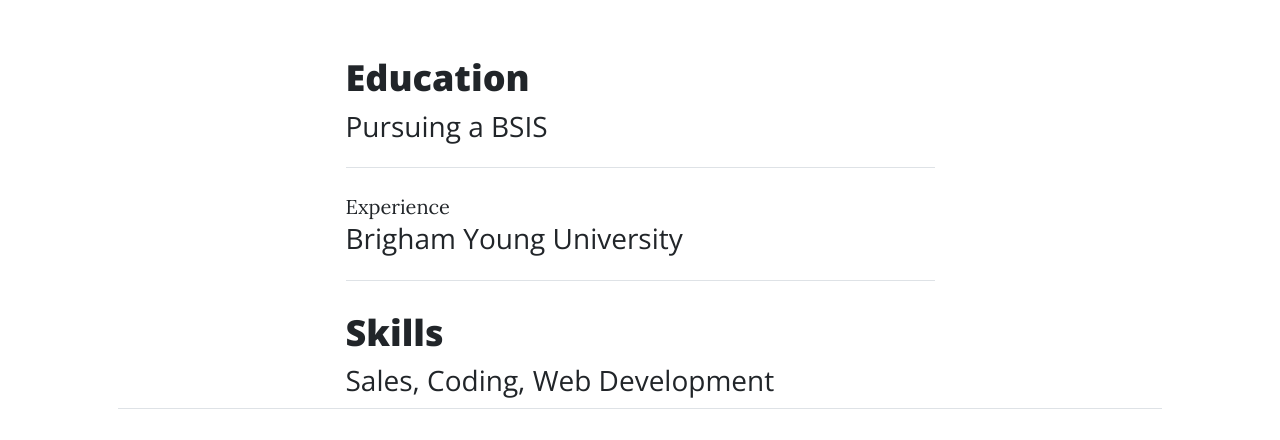
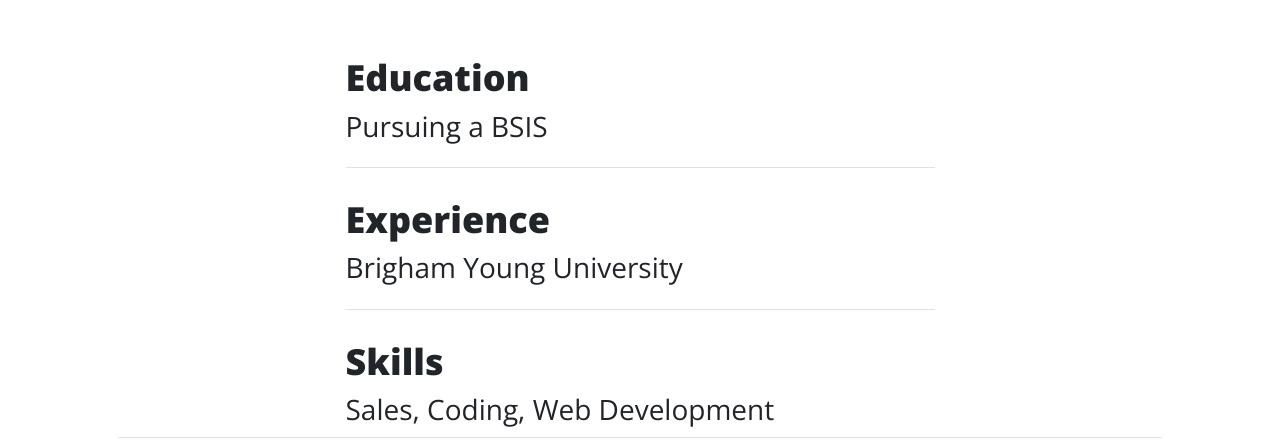
Before and after one commit to emkpetersonn/emkpetersonn.github.io, a plain HTML site: page index.html in a window 1280 px wide. Shown: the part 650-1090 px from the top of the page. Drawn offline with nearby package versions, Linux system fonts and the light colour scheme.

Commit message:
Update index.html

```diff
--- a/index.html
+++ b/index.html
@@ -68,7 +68,7 @@
                     <hr class="my-4" />
                     <!-- Post preview-->
                     <div class="post-preview">
-                        <a href="html/experience.html>
+                        <a href="html/experience.html">
                             <h2 class="post-title">Experience</h2>
                             <h3 class="post-subtitle">Brigham Young University</h3>
                         </a>
```
